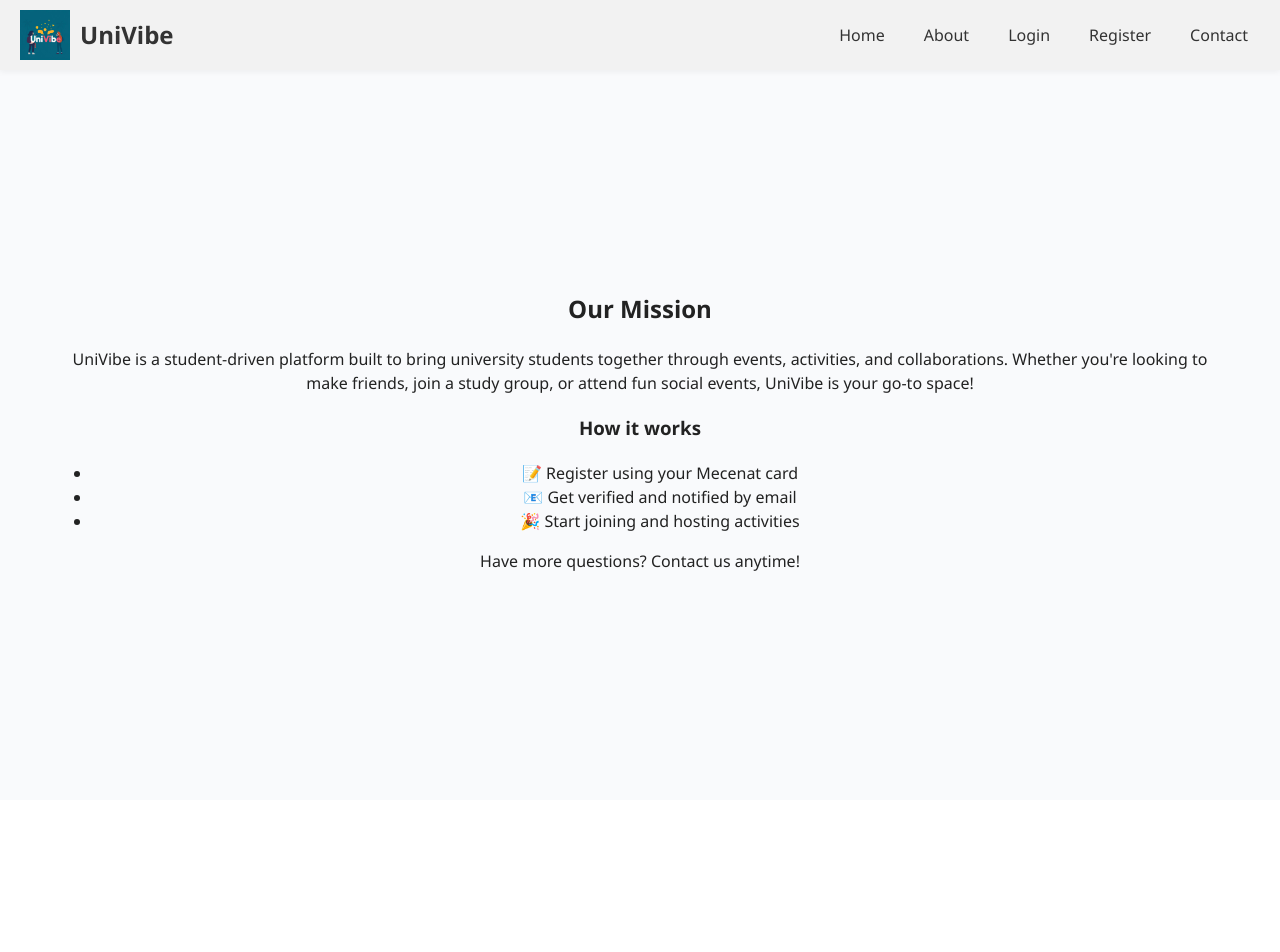
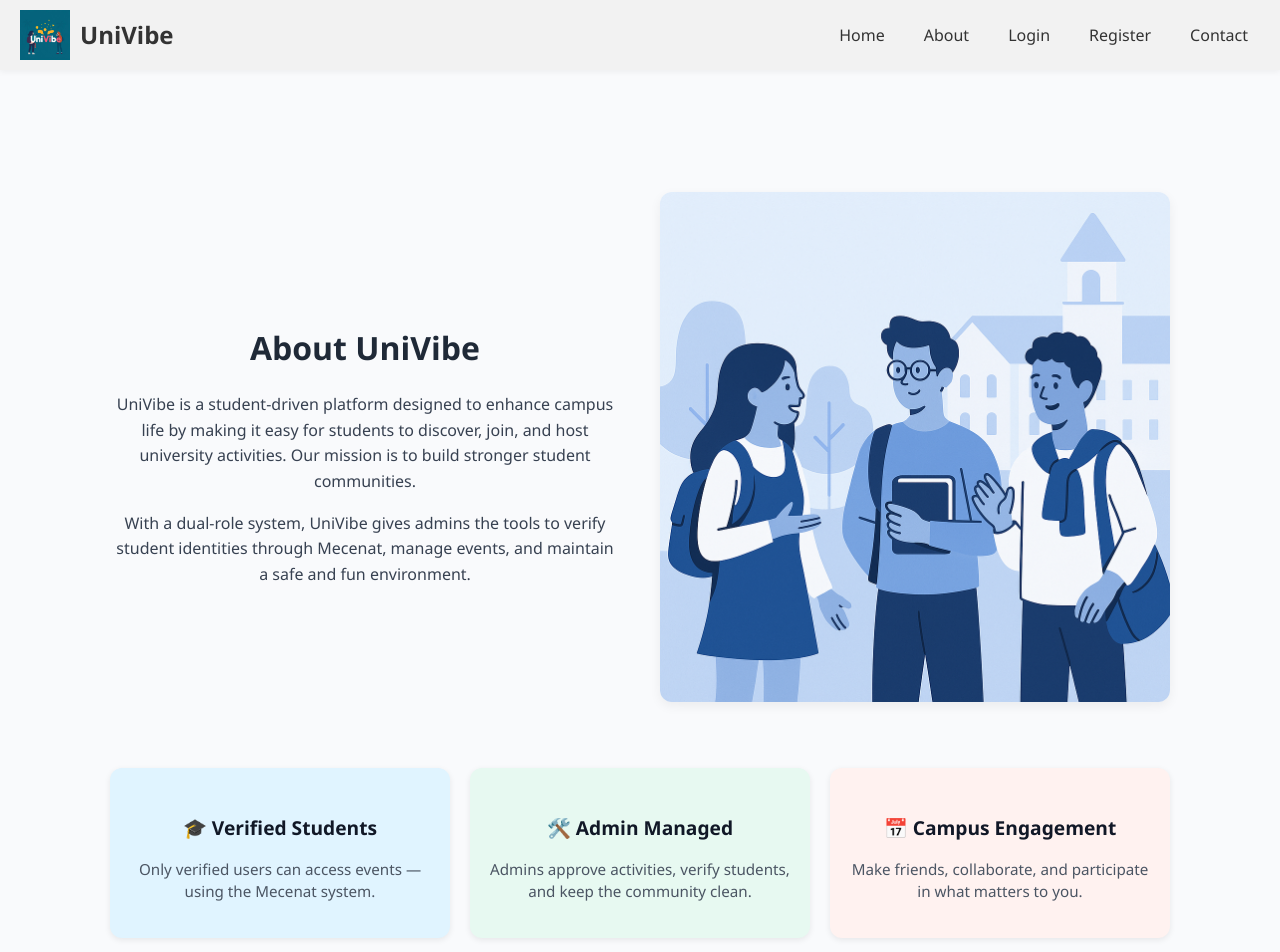
Before and after one commit to Meariaaam/UniVibe, a React (Vite) app in the folder client/: page /about in a window 1280 px wide. Shown: the top 952 px of the page. Before the commit the page ends 800 px from the top, so only its background shows below. Built offline with nearby package versions, Linux system fonts and the light colour scheme.

Commit message:
About.jsx and About.css is done, commiting them now / Sara

```diff
--- a/client/src/pages/About.css
+++ b/client/src/pages/About.css
@@ -1,47 +1,97 @@
-.about-header {
-    display: flex;
-    align-items: center;
-    justify-content: space-between;
-    padding: 10px 20px;
-    background-color: #f2f2f2;
-    position: fixed;
-    top: 0;
-    left: 0;
-    right: 0;
-    z-index: 1000;
+/* Sara Shmerti */
+
+.about-page {
+  background-color: #f9fafc;
+  min-height: 100vh;
+  padding-top: 120px;
 }
 
-  .about-logo-box {
-    display: flex;
-    align-items: center;
+.about-container {
+  max-width: 1100px;
+  margin: 0 auto;
+  padding: 40px 20px;
 }
 
-  .about-logo {
-    height: 50px;
-    margin-right: 10px;
+.about-split {
+  display: flex;
+  flex-wrap: wrap;
+  gap: 40px;
+  align-items: center;
+  margin-bottom: 60px;
 }
 
-  .about-title {
-    margin: 0;
+.about-text {
+  flex: 1;
+  min-width: 280px;
 }
 
-  .about-nav {
-    display: flex;
-    gap: 15px;
-    list-style: none;
-    margin: 0;
-    padding: 0;
+.about-text h2 {
+  font-size: 2rem;
+  color: #1f2937;
+  margin-bottom: 20px;
 }
 
-  .about-nav li a {
-    text-decoration: none;
-    color: #007bff;
+.about-text p {
+  color: #374151;
+  font-size: 1rem;
+  line-height: 1.6;
+  margin-bottom: 15px;
 }
 
-  .about-nav li a:hover {
-    text-decoration: underline;
+.about-image {
+  flex: 1;
+  text-align: center;
 }
 
-  .about-main {
-    padding: 80px 20px 20px;
+.about-image img {
+  max-width: 100%;
+  height: auto;
+  border-radius: 12px;
+  box-shadow: 0 4px 12px rgba(0, 0, 0, 0.06);
 }
+
+.about-features {
+  display: flex;
+  flex-wrap: wrap;
+  justify-content: center;
+  gap: 20px;
+}
+
+.about-features {
+  display: flex;
+  flex-wrap: wrap;
+  justify-content: center;
+  gap: 20px;
+}
+
+.feature {
+  flex: 1 1 280px;
+  border-radius: 12px;
+  padding: 20px;
+  text-align: center;
+  box-shadow: 0 2px 6px rgba(0, 0, 0, 0.08);
+}
+
+/* Individual feature colors */
+.feature.one {
+  background-color: #e0f4ff; /* light blue */
+}
+
+.feature.two {
+  background-color: #e7f9f1; /* light green */
+}
+
+.feature.three {
+  background-color: #fff2f0; /* light pink */
+}
+
+.feature h4 {
+  font-size: 1.2rem;
+  margin-bottom: 10px;
+  color: #111827;
+}
+
+.feature p {
+  font-size: 0.95rem;
+  color: #4b5563;
+}
--- a/client/src/pages/About.jsx
+++ b/client/src/pages/About.jsx
@@ -1,34 +1,50 @@
 import React from 'react';
 import { Link } from 'react-router-dom';
-import logo from '../assets/uni.jpg';
+
+import Header from '../components/Header';
+import aboutIllustration from '../assets/UniVibeAbout.png';
 import './About.css';
-import Header from '../components/Header';
 
 
 export default function About() {
   return (
-    <div>
-      {/* Header */}
+    <div className="about-page">
       <Header />
 
-      {/* Main Content */}
-      <main className="about-main">
-        <h2>Our Mission</h2>
-        <p>
-          UniVibe is a student-driven platform built to bring university students together through events,
-          activities, and collaborations. Whether you're looking to make friends, join a study group,
-          or attend fun social events, UniVibe is your go-to space!
-        </p>
+      <main className="about-container">
+        <section className="about-split">
+          <div className="about-text">
+            <h2>About UniVibe</h2>
+            <p>
+              UniVibe is a student-driven platform designed to enhance campus life by making it easy for students
+              to discover, join, and host university activities. Our mission is to build stronger student communities.
+            </p>
+            <p>
+              With a dual-role system, UniVibe gives admins the tools to verify student identities through Mecenat,
+              manage events, and maintain a safe and fun environment.
+            </p>
+          </div>
 
-        <h3>How it works</h3>
-        <ul>
-          <li>📝 Register using your Mecenat card</li>
-          <li>📧 Get verified and notified by email</li>
-          <li>🎉 Start joining and hosting activities</li>
-        </ul>
+          <div className="about-image">
+            <img src={aboutIllustration} alt="Campus Life" onError={(e) => e.target.style.display = 'none'} />
+          </div>
+        </section>
 
-        <p>Have more questions? Contact us anytime!</p>
-      </main>
+        <section className="about-features">
+  <div className="feature one">
+    <h4>🎓 Verified Students</h4>
+    <p>Only verified users can access events — using the Mecenat system.</p>
+  </div>
+  <div className="feature two">
+    <h4>🛠️ Admin Managed</h4>
+    <p>Admins approve activities, verify students, and keep the community clean.</p>
+  </div>
+  <div className="feature three">
+    <h4>📅 Campus Engagement</h4>
+    <p>Make friends, collaborate, and participate in what matters to you.</p>
+    </div>
+    </section>
+    </main>
     </div>
   );
 }
--- a/client/src/pages/Register.jsx
+++ b/client/src/pages/Register.jsx
@@ -49,9 +49,12 @@ export default function Register() {
       {/* Header */}
       <Header />
 
-      {/* Form */}
+      /* Register Form */
       <main className="register-main">
-        <h2>Register</h2>
+        <div className="register-card">
+          <h2>Create Account</h2>
+          <p className="register-subtext">Join the UniVibe campus community.</p>
+
           <form onSubmit={handleSubmit} encType="multipart/form-data" className="register-form">
             <input type="text" name="name" placeholder="Name" onChange={handleChange} required />
             <input type="text" name="surname" placeholder="Surname" onChange={handleChange} required />
@@ -60,8 +63,11 @@ export default function Register() {
             <input type="password" name="password" placeholder="Password" onChange={handleChange} required />
             <input type="file" accept="image/*" onChange={(e) => setFile(e.target.files[0])} required />
             <button type="submit">Register</button>
+            <p className="register-subtext">Already have an account? <Link to="/login">Login here.</Link></p>
           </form>
-        <p>{message}</p>
+
+          <p className="register-message">{message}</p>
+        </div>
       </main>
       </div>
   );
```
Also changed, not shown: client/src/assets/UniVibeAbout.png (added). Lines whose indentation alone changed are shown as unchanged.
